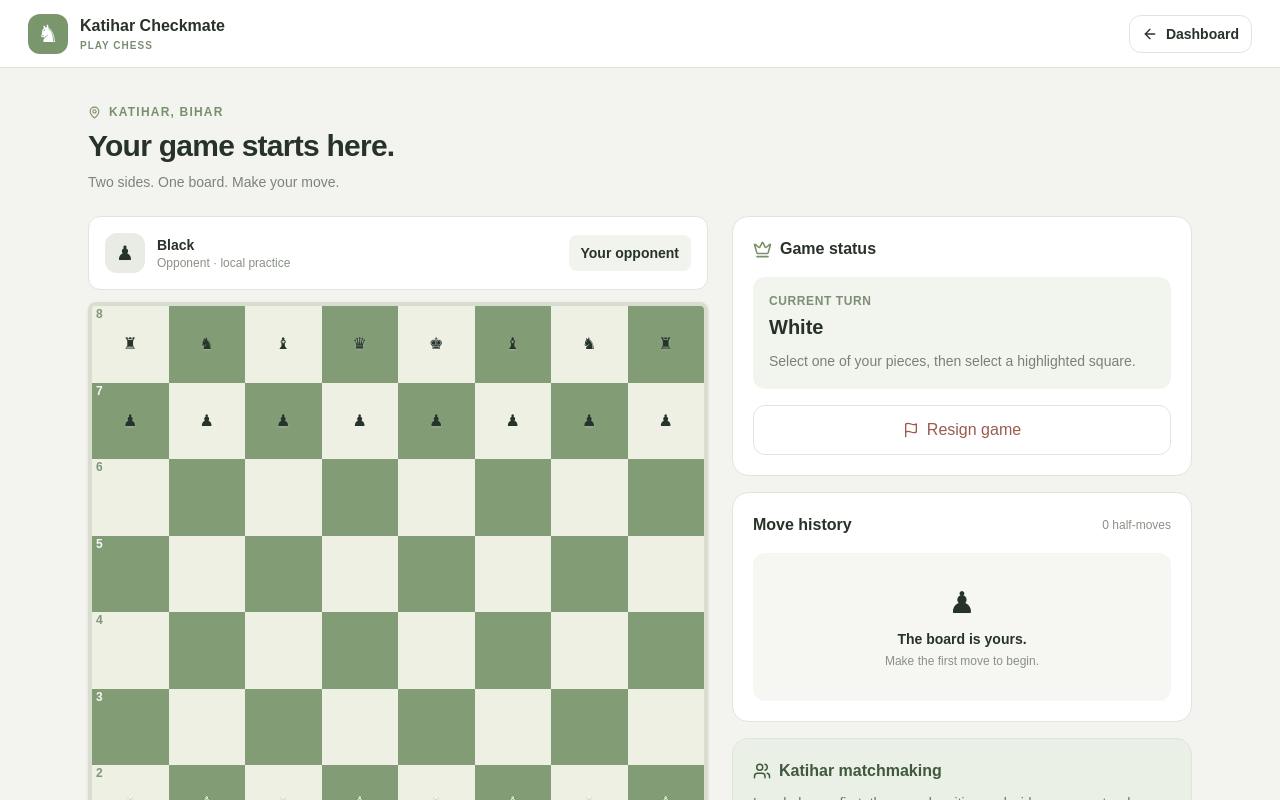
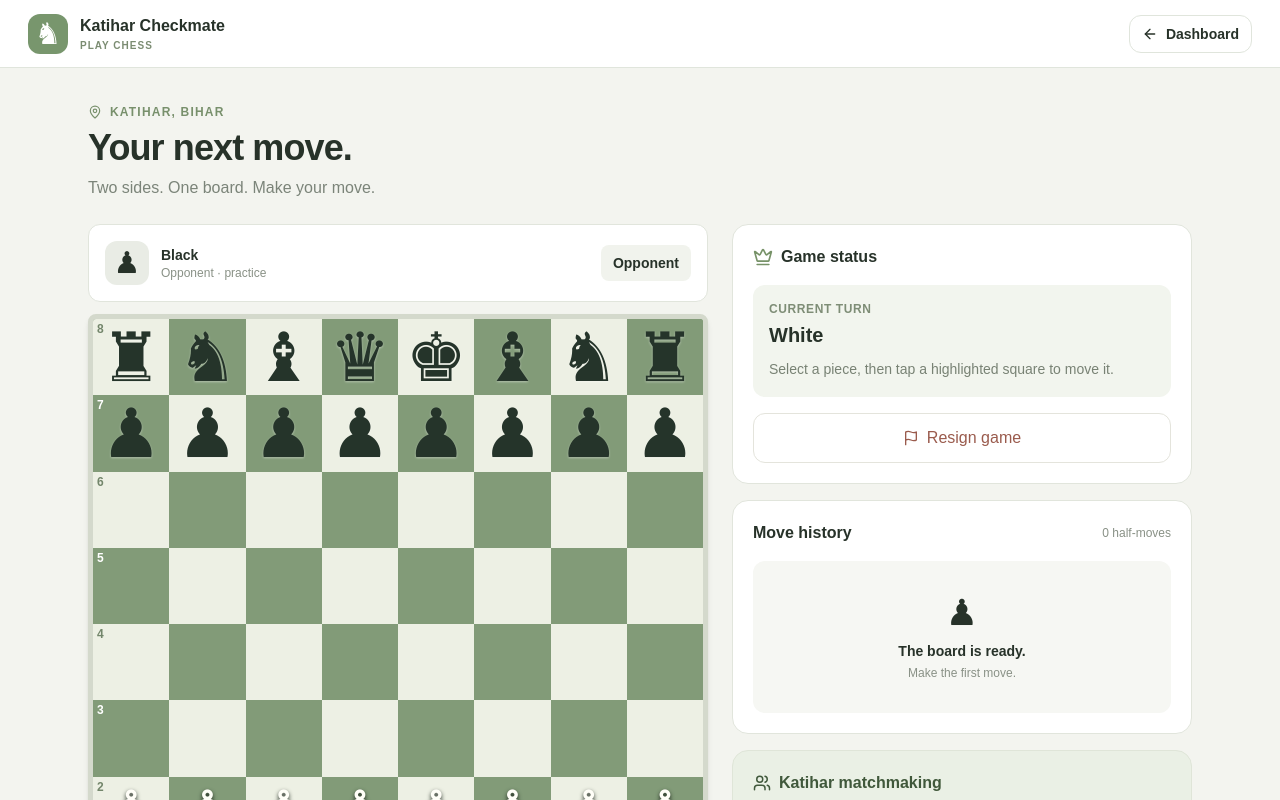
Before and after one commit to 01bholebhakt-cpu/katihar-checkmate, a Next.js app: page /play in a window 1280 px wide. Shown: the top 800 px of the page. Built offline with nearby package versions, Linux system fonts and the light colour scheme.

Commit message:
Update page.tsx

```diff
--- a/app/play/page.tsx
+++ b/app/play/page.tsx
@@ -10,29 +10,33 @@ import {
   Flag,
   Crown,
   Clock3,
-  MapPin,
   Users,
   ChevronRight,
+  MapPin,
 } from "lucide-react";
 
-const files = ["a", "b", "c", "d", "e", "f", "g", "h"];
+const FILES = ["a", "b", "c", "d", "e", "f", "g", "h"];
 
-function newGame() {
+const PIECES: Record<string, string> = {
+  wk: "♔", wq: "♕", wr: "♖", wb: "♗", wn: "♘", wp: "♙",
+  bk: "♚", bq: "♛", br: "♜", bb: "♝", bn: "♞", bp: "♟",
+};
+
+function createGame() {
   return new Chess();
 }
 
 export default function PlayPage() {
-  const [game, setGame] = useState(newGame);
+  const [game, setGame] = useState(createGame);
   const [selected, setSelected] = useState<Square | null>(null);
-  const [legalTargets, setLegalTargets] = useState<Square[]>([]);
+  const [targets, setTargets] = useState<Square[]>([]);
+  const [lastMove, setLastMove] = useState<[Square, Square] | null>(null);
   const [message, setMessage] = useState("");
-  const [lastMove, setLastMove] = useState<[Square, Square] | null>(null);
+  const [finished, setFinished] = useState(false);
   const [orientation, setOrientation] = useState<"white" | "black">("white");
-  const [finished, setFinished] = useState(false);
 
+  const history = game.history({ verbose: true });
   const turn = game.turn() === "w" ? "White" : "Black";
-  const history = game.history({ verbose: true });
-  const last = history[history.length - 1];
 
   function updateStatus(next: Chess) {
     if (next.isCheckmate()) {
@@ -48,54 +52,60 @@ export default function PlayPage() {
     }
   }
 
-  function clickSquare(square: Square) {
+  function handleSquareClick(square: Square) {
     if (finished || game.isGameOver()) return;
 
-    if (selected && legalTargets.includes(square)) {
+    if (selected && targets.includes(square)) {
       try {
         const next = new Chess(game.fen());
-        const move = next.move({ from: selected, to: square, promotion: "q" });
+        const move = next.move({
+          from: selected,
+          to: square,
+          promotion: "q",
+        });
+
         if (move) {
           setGame(next);
           setLastMove([move.from as Square, move.to as Square]);
           setSelected(null);
-          setLegalTargets([]);
+          setTargets([]);
           updateStatus(next);
           return;
         }
       } catch {
-        setMessage("That move is not legal.");
+        // Invalid moves are ignored.
       }
     }
 
     const piece = game.get(square);
+
     if (piece && piece.color === game.turn()) {
       setSelected(square);
-      setLegalTargets(
+      setTargets(
         game.moves({ square, verbose: true }).map((move) => move.to as Square)
       );
     } else {
       setSelected(null);
-      setLegalTargets([]);
+      setTargets([]);
     }
   }
 
-  function restart() {
-    setGame(newGame());
+  function restartGame() {
+    setGame(createGame());
     setSelected(null);
-    setLegalTargets([]);
+    setTargets([]);
     setLastMove(null);
     setMessage("");
     setFinished(false);
     setOrientation("white");
   }
 
-  function resign() {
+  function resignGame() {
     if (finished || game.isGameOver()) return;
     setMessage(`${turn} resigned. ${turn === "White" ? "Black" : "White"} wins.`);
     setFinished(true);
     setSelected(null);
-    setLegalTargets([]);
+    setTargets([]);
   }
 
   const ranks = orientation === "white"
@@ -103,102 +113,128 @@ export default function PlayPage() {
     : [1, 2, 3, 4, 5, 6, 7, 8];
 
   const boardFiles = orientation === "white"
-    ? files
-    : [...files].reverse();
-
-  const pieceSymbols: Record<string, string> = {
-    wk: "♔", wq: "♕", wr: "♖", wb: "♗", wn: "♘", wp: "♙",
-    bk: "♚", bq: "♛", br: "♜", bb: "♝", bn: "♞", bp: "♟",
-  };
+    ? FILES
+    : [...FILES].reverse();
 
   return (
     <main className="min-h-screen bg-[#f3f4ef] text-[#273229]">
       <header className="flex h-[68px] items-center justify-between border-b border-[#e0e5dc] bg-white px-4 sm:px-7">
         <Link href="/" className="flex items-center gap-3">
-          <span className="flex h-10 w-10 items-center justify-center rounded-xl bg-[#79966d] text-2xl text-white">♞</span>
+          <span className="flex h-10 w-10 items-center justify-center rounded-xl bg-[#78966d] text-3xl text-white">
+            ♞
+          </span>
           <span>
             <span className="block font-black">Katihar Checkmate</span>
-            <span className="block text-[10px] font-bold uppercase tracking-widest text-[#7b8c72]">Play chess</span>
+            <span className="block text-[10px] font-bold uppercase tracking-widest text-[#7b8c72]">
+              Play chess
+            </span>
           </span>
         </Link>
-        <Link href="/" className="flex items-center gap-2 rounded-xl border border-[#e0e5dc] px-3 py-2 text-sm font-semibold hover:bg-[#f5f7f2]">
-          <ArrowLeft size={16} /> <span className="hidden sm:inline">Dashboard</span>
+
+        <Link
+          href="/"
+          className="flex items-center gap-2 rounded-xl border border-[#e0e5dc] px-3 py-2 text-sm font-semibold hover:bg-[#f5f7f2]"
+        >
+          <ArrowLeft size={16} />
+          <span className="hidden sm:inline">Dashboard</span>
         </Link>
       </header>
 
       <div className="mx-auto max-w-6xl px-3 py-6 sm:px-6 lg:py-9">
         <div className="mb-6">
           <div className="mb-2 flex items-center gap-2 text-xs font-bold uppercase tracking-widest text-[#78906c]">
-            <MapPin size={13} /> Katihar, Bihar
+            <MapPin size={14} /> KATIHAR, BIHAR
           </div>
-          <h1 className="text-3xl font-black tracking-tight">Your game starts here.</h1>
-          <p className="mt-2 text-sm text-[#7b8479]">Two sides. One board. Make your move.</p>
+          <h1 className="text-3xl font-black tracking-tight sm:text-4xl">
+            Your next move.
+          </h1>
+          <p className="mt-2 text-sm text-[#7b8479] sm:text-base">
+            Two sides. One board. Make your move.
+          </p>
         </div>
 
         <div className="grid items-start gap-6 lg:grid-cols-[minmax(0,620px)_minmax(260px,1fr)]">
           <section className="min-w-0">
             <div className="mb-3 flex items-center justify-between rounded-xl border border-[#e1e5dc] bg-white p-3 sm:p-4">
               <div className="flex items-center gap-3">
-                <div className="flex h-10 w-10 items-center justify-center rounded-xl bg-[#e9ece5] text-xl">♟</div>
+                <div className="flex h-11 w-11 items-center justify-center rounded-xl bg-[#e9ece5] text-3xl">
+                  ♟
+                </div>
                 <div>
                   <p className="text-sm font-bold">Black</p>
-                  <p className="text-xs text-[#899186]">Opponent · local practice</p>
+                  <p className="text-xs text-[#899186]">Opponent · practice</p>
                 </div>
               </div>
               <div className="rounded-lg bg-[#f1f3ed] px-3 py-2 text-sm font-bold">
-                {orientation === "white" ? "Your opponent" : "You"}
+                {orientation === "white" ? "Opponent" : "You"}
               </div>
             </div>
 
-            <div className="overflow-hidden rounded-lg border-4 border-[#d9ddcf] shadow-sm">
+            <div className="overflow-hidden rounded-lg border-[5px] border-[#d4d9cc] bg-[#829b78] shadow-md">
               <div className="grid grid-cols-8">
                 {ranks.flatMap((rank) =>
                   boardFiles.map((file) => {
                     const square = `${file}${rank}` as Square;
                     const piece = game.get(square);
-                    const fileIndex = files.indexOf(file);
-                    const isLight = (fileIndex + rank) % 2 === 0;
+                    const isLight = (FILES.indexOf(file) + rank) % 2 === 0;
                     const isSelected = selected === square;
-                    const isTarget = legalTargets.includes(square);
+                    const isTarget = targets.includes(square);
                     const isLast = lastMove?.includes(square) ?? false;
-                    const isCheck = piece?.type === "k" && piece.color === game.turn() && game.isCheck();
+                    const isCheck =
+                      piece?.type === "k" &&
+                      piece.color === game.turn() &&
+                      game.isCheck();
 
                     return (
                       <button
                         key={square}
                         type="button"
-                        onClick={() => clickSquare(square)}
+                        onClick={() => handleSquareClick(square)}
                         aria-label={`${square}${piece ? ` ${piece.color === "w" ? "white" : "black"} ${piece.type}` : ""}`}
-                        className={`relative flex aspect-square min-w-0 items-center justify-center text-[clamp(25px,6.2vw,54px)] leading-none transition-colors sm:text-[clamp(32px,5.5vw,55px)] ${
-                          isLight ? "bg-[#edf0e3]" : "bg-[#829c76]"
-                        } ${isLast ? "after:absolute after:inset-0 after:bg-[#d8df71]/30" : ""} ${
-                          isSelected ? "ring-inset ring-4 ring-[#d9e77b]" : ""
-                        } ${isCheck ? "!bg-[#d96b61]" : ""}`}
+                        className={`relative flex aspect-square min-w-0 items-center justify-center overflow-hidden transition-colors ${
+                          isLight ? "bg-[#edf0e4]" : "bg-[#829b78]"
+                        } ${
+                          isLast ? "after:absolute after:inset-0 after:bg-[#e5eb74]/45" : ""
+                        } ${
+                          isSelected ? "!bg-[#d6e46e] ring-inset ring-4 ring-[#f6f5bb]" : ""
+                        } ${
+                          isCheck ? "!bg-[#d96b61]" : ""
+                        }`}
                       >
                         {rank === (orientation === "white" ? 1 : 8) && (
-                          <span className={`absolute bottom-0 left-1 text-[9px] font-bold sm:text-xs ${isLight ? "text-[#829578]" : "text-white/90"}`}>
+                          <span className={`absolute bottom-0.5 left-1 z-10 text-[10px] font-black sm:text-xs ${
+                            isLight ? "text-[#73866b]" : "text-white"
+                          }`}>
                             {file}
                           </span>
                         )}
+
                         {file === (orientation === "white" ? "a" : "h") && (
-                          <span className={`absolute left-1 top-0 text-[9px] font-bold sm:text-xs ${isLight ? "text-[#829578]" : "text-white/90"}`}>
+                          <span className={`absolute left-1 top-0.5 z-10 text-[10px] font-black sm:text-xs ${
+                            isLight ? "text-[#73866b]" : "text-white"
+                          }`}>
                             {rank}
                           </span>
                         )}
+
                         {piece && (
-                          <span className={`relative z-[1] select-none ${
-                            piece.color === "w"
-                              ? "text-[#fffdf5] drop-shadow-[0_2px_1px_rgba(35,45,35,0.8)]"
-                              : "text-[#27342b] drop-shadow-[0_1px_1px_rgba(255,255,255,0.25)]"
-                          }`}>
-                            {pieceSymbols[`${piece.color}${piece.type}`]}
+                          <span
+                            className={`relative z-[2] select-none font-normal leading-none ${
+                              piece.color === "w"
+                                ? "text-[clamp(38px,7vw,64px)] text-[#fffef8] drop-shadow-[0_2px_2px_rgba(25,35,25,0.95)] sm:text-[clamp(48px,6vw,68px)]"
+                                : "text-[clamp(38px,7vw,64px)] text-[#25342a] drop-shadow-[0_1px_1px_rgba(255,255,255,0.4)] sm:text-[clamp(48px,6vw,68px)]"
+                            }`}
+                          >
+                            {PIECES[`${piece.color}${piece.type}`]}
                           </span>
                         )}
+
                         {isTarget && !piece && (
-                          <span className="absolute h-[25%] w-[25%] rounded-full bg-[#344b3d]/35" />
+                          <span className="pointer-events-none absolute z-[1] h-[28%] w-[28%] rounded-full bg-[#344b3d]/45" />
                         )}
+
                         {isTarget && piece && (
-                          <span className="absolute inset-1 rounded-full border-[3px] border-[#344b3d]/45 sm:inset-1.5" />
+                          <span className="pointer-events-none absolute inset-[5%] z-[1] rounded-full border-[4px] border-[#344b3d]/55 sm:border-[5px]" />
                         )}
                       </button>
                     );
@@ -209,14 +245,23 @@ export default function PlayPage() {
 
             <div className="mt-3 flex flex-wrap items-center justify-between gap-3">
               <div className="flex items-center gap-2 text-sm text-[#727c70]">
-                <span className={`h-2.5 w-2.5 rounded-full ${finished ? "bg-[#c77c65]" : "bg-[#82a46f]"}`} />
+                <span className={`h-2.5 w-2.5 rounded-full ${
+                  finished ? "bg-[#c77c65]" : "bg-[#82a46f]"
+                }`} />
                 {finished ? "Game finished" : `${turn} to move`}
               </div>
+
               <div className="flex gap-2">
-                <button onClick={() => setOrientation(orientation === "white" ? "black" : "white")} className="rounded-lg border border-[#dfe4da] bg-white px-3 py-2 text-xs font-bold hover:bg-[#f2f5ee]">
+                <button
+                  onClick={() => setOrientation(orientation === "white" ? "black" : "white")}
+                  className="rounded-lg border border-[#dfe4da] bg-white px-3 py-2 text-xs font-bold hover:bg-[#f2f5ee]"
+                >
                   Flip board
                 </button>
-                <button onClick={restart} className="flex items-center gap-2 rounded-lg bg-[#35483a] px-3 py-2 text-xs font-bold text-white hover:bg-[#293a2e]">
+                <button
+                  onClick={restartGame}
+                  className="flex items-center gap-2 rounded-lg bg-[#35483a] px-3 py-2 text-xs font-bold text-white hover:bg-[#293a2e]"
+                >
                   <RotateCcw size={14} /> New game
                 </button>
               </div>
@@ -226,23 +271,34 @@ export default function PlayPage() {
           <aside className="space-y-4">
             <section className="rounded-2xl border border-[#e1e5dc] bg-white p-5">
               <div className="mb-4 flex items-center gap-2">
-                <Crown size={19} className="text-[#779268]" />
+                <Crown size={20} className="text-[#779268]" />
                 <h2 className="font-black">Game status</h2>
               </div>
+
               <div className="rounded-xl bg-[#f2f5ee] p-4">
-                <p className="text-xs font-semibold uppercase tracking-wider text-[#7e8d76]">Current turn</p>
-                <p className="mt-1 text-xl font-black">{finished ? "Game over" : turn}</p>
+                <p className="text-xs font-semibold uppercase tracking-wider text-[#7e8d76]">
+                  Current turn
+                </p>
+                <p className="mt-1 text-xl font-black">
+                  {finished ? "Game over" : turn}
+                </p>
                 <p className="mt-2 text-sm leading-6 text-[#788274]">
-                  {message || (game.isCheck() ? "Check! Protect your king." : "Select one of your pieces, then select a highlighted square.")}
+                  {message || "Select a piece, then tap a highlighted square to move it."}
                 </p>
               </div>
 
               {finished ? (
-                <button onClick={restart} className="mt-4 w-full rounded-xl bg-[#35483a] px-4 py-3 font-bold text-white hover:bg-[#293a2e]">
+                <button
+                  onClick={restartGame}
+                  className="mt-4 w-full rounded-xl bg-[#35483a] px-4 py-3 font-bold text-white hover:bg-[#293a2e]"
+                >
                   Play again
                 </button>
               ) : (
-                <button onClick={resign} className="mt-4 flex w-full items-center justify-center gap-2 rounded-xl border border-[#e4e4dc] px-4 py-3 text-sm font-bold text-[#9a5b4d] hover:bg-[#fbf2ef]">
+                <button
+                  onClick={resignGame}
+                  className="mt-4 flex w-full items-center justify-center gap-2 rounded-xl border border-[#e4e4dc] px-4 py-3 text-sm font-bold text-[#9a5b4d] hover:bg-[#fbf2ef]"
+                >
                   <Flag size={16} /> Resign game
                 </button>
               )}
@@ -253,11 +309,12 @@ export default function PlayPage() {
                 <h2 className="font-black">Move history</h2>
                 <span className="text-xs text-[#899186]">{history.length} half-moves</span>
               </div>
+
               {history.length === 0 ? (
                 <div className="rounded-xl bg-[#f6f7f3] px-4 py-8 text-center">
-                  <div className="text-3xl">♟</div>
-                  <p className="mt-2 text-sm font-semibold">The board is yours.</p>
-                  <p className="mt-1 text-xs text-[#899186]">Make the first move to begin.</p>
+                  <div className="text-4xl">♟</div>
+                  <p className="mt-2 text-sm font-semibold">The board is ready.</p>
+                  <p className="mt-1 text-xs text-[#899186]">Make the first move.</p>
                 </div>
               ) : (
                 <div className="grid grid-cols-2 gap-x-4 gap-y-2 text-sm">
@@ -280,18 +337,18 @@ export default function PlayPage() {
                 <Users size={18} /> Katihar matchmaking
               </div>
               <p className="mt-2 text-sm leading-6 text-[#687765]">
-                Local players first, then nearby cities and wider opponents when online matchmaking is connected.
+                Local players first, followed by nearby and wider opponents when online play is connected.
               </p>
               <div className="mt-4 flex items-center gap-2 text-xs font-semibold text-[#6e8067]">
-                <Clock3 size={14} /> Online multiplayer coming next
+                <Clock3 size={14} /> Online multiplayer is next
               </div>
             </section>
           </aside>
         </div>
 
-        <div className="mt-8 flex items-center justify-center gap-2 text-xs text-[#8c9488]">
-          <MapPin size={13} /> Katihar Checkmate · Built for the local chess community
-        </div>
+        <footer className="mt-8 flex items-center justify-center gap-2 text-xs text-[#8c9488]">
+          <MapPin size={13} /> Katihar Checkmate · Made for local chess players
+        </footer>
       </div>
     </main>
   );
```
